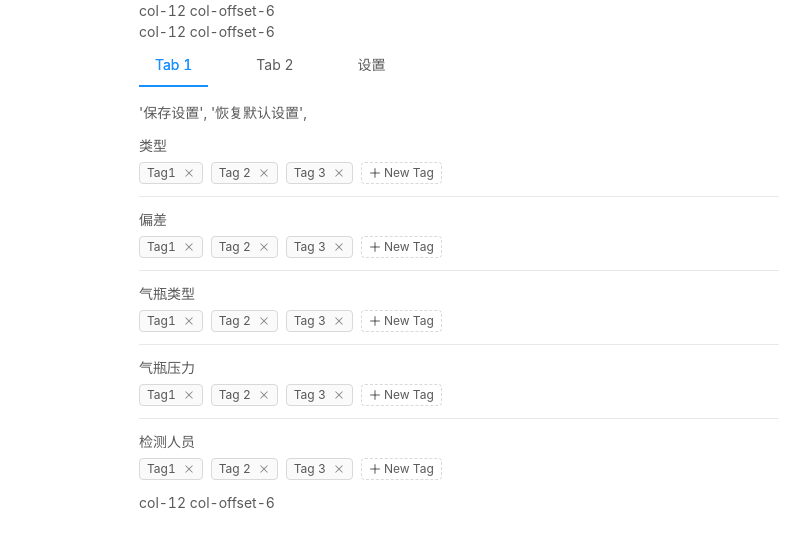
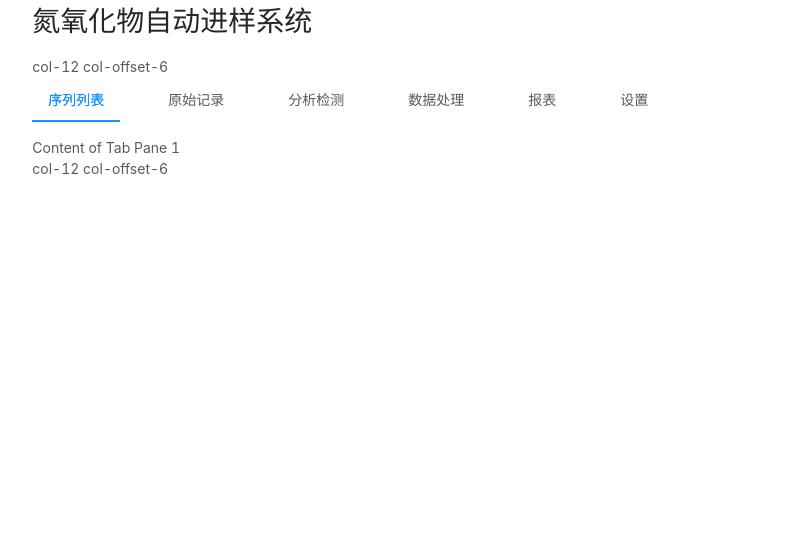
Before and after one commit to wuyusheng1023/nox-auto-sampling, a React (Create React App) app in the folder frontend/: page / in a window 1280 px wide. Shown: the top 546 px of the page, without its empty margins (181-991 px from the left). Built offline with nearby package versions, Linux system fonts and the light colour scheme.

Commit message:
complete a little bit frontend structure

```diff
--- a/frontend/package.json
+++ b/frontend/package.json
@@ -8,7 +8,6 @@
     "@testing-library/user-event": "^12.1.10",
     "antd": "^4.11.1",
     "babel-plugin-import": "^1.13.3",
-    "rc-tween-one": "^2.7.3",
     "react": "^17.0.1",
     "react-dom": "^17.0.1",
     "react-scripts": "4.0.1",
--- a/frontend/src/App.js
+++ b/frontend/src/App.js
@@ -9,22 +9,22 @@ function App() {
   return (
     <div className="App">
       <Row>
-        <Col span={12} offset={6}>
+        <Col span={16} offset={4}>
+          <h1>氮氧化物自动进样系统</h1>
+        </Col>
+      </Row>
+      <Row>
+        <Col span={16} offset={4}>
           col-12 col-offset-6
         </Col>
       </Row>
       <Row>
-        <Col span={12} offset={6}>
-          col-12 col-offset-6
-        </Col>
-      </Row>
-      <Row>
-        <Col span={12} offset={6}>
+        <Col span={16} offset={4}>
           <Tabframe></Tabframe>
         </Col>
       </Row>
       <Row>
-        <Col span={12} offset={6}>
+        <Col span={16} offset={4}>
           col-12 col-offset-6
         </Col>
       </Row>
--- a/frontend/src/components/EditableTagGroup.jsx
+++ b/frontend/src/components/EditableTagGroup.jsx
@@ -8,7 +8,7 @@ import PlusOutlined from '@ant-design/icons/PlusOutlined';
 
 export default class EditableTagGroup extends React.Component {
   state = {
-    tags: ['Tag1', 'Tag 2', 'Tag 3'],
+    tags: this.props.tags,
     inputVisible: false,
     inputValue: '',
     editInputIndex: -1,
@@ -137,7 +137,7 @@ export default class EditableTagGroup extends React.Component {
         )}
         {!inputVisible && (
           <Tag className="site-tag-plus" onClick={this.showInput}>
-            <PlusOutlined /> New Tag
+            <PlusOutlined /> 添加
           </Tag>
         )}
       </>
--- /dev/null
+++ b/frontend/src/components/SettingList.css
@@ -0,0 +1,3 @@
+.code-box-demo .ant-tag {
+  margin-bottom: 8px;
+}
--- a/frontend/src/components/SettingList.jsx
+++ b/frontend/src/components/SettingList.jsx
@@ -1,10 +1,22 @@
 import React from 'react';
-import 'antd/dist/antd.css';
+import './SettingList.css'
+import Button from 'antd/lib/button';
 import List from 'antd/lib/list';
 import EditableTagGroup from './EditableTagGroup'
 
 
 export default function SettingList() {
+  let defaultData = [
+    { 'name': '类型', 'tags': ['校准', '质控', '样品'] },
+    { 'name': '偏差', 'tags': ['0.1 %', '0.5 %', '1 %'] },
+    {
+      'name': '气瓶类型',
+      'tags': ['美托 2 升', '美托 4 升', '美托 8 升', '科金 2 升', '科金 4 升', '科金 8 升']
+    },
+    { 'name': '气瓶压力', 'tags': ['11.0 MPa', '10.9 MPa', '10.8 MPa', '10.7 MPa'] },
+    { 'name': '检测人员', 'tags': ['倪才倩', '范洁'] },
+  ]
+
   let settingData = [
     { 'name': '类型', 'tags': ['校准', '质控', '样品'] },
     { 'name': '偏差', 'tags': ['0.1 %', '0.5 %', '1 %'] },
@@ -12,18 +24,21 @@ export default function SettingList() {
       'tags': ['美托 2 升', '美托 4 升', '美托 8 升', '科金 2 升', '科金 4 升', '科金 8 升']
     },
     { 'name': '气瓶压力', 'tags': ['11.0 MPa', '10.9 MPa', '10.8 MPa', '10.7 MPa'] },
-    { 'name': '检测人员', 'tags': ['倪才倩,', '范洁'] },
+    { 'name': '检测人员', 'tags': ['倪才倩', '范洁'] },
   ]
 
   const onUpdate = function(name, tags) {
     settingData = settingData.map(
         item => item['name'] !== name ? item : {name : name, 'tags': tags }
      )
+     console.log(settingData)
   };
 
   return (
     <>
-      '保存设置', '恢复默认设置',
+      <Button>撤销</Button>
+      <Button>保存</Button>
+      <Button style={{ float: 'right' }}>恢复出厂设置</Button>
       <List
         itemLayout="horizontal"
         dataSource={ settingData }
--- a/frontend/src/components/TabFrame.jsx
+++ b/frontend/src/components/TabFrame.jsx
@@ -7,14 +7,23 @@ const { TabPane } = Tabs;
 export default function Tabframe() {
   return(
     <Tabs defaultActiveKey="1">
-      <TabPane tab="Tab 1" key="1">
-        <SettingList />
+      <TabPane tab="序列列表" key="1">
+        Content of Tab Pane 1
       </TabPane>
-      <TabPane tab="Tab 2" key="2">
+      <TabPane tab="原始记录" key="2">
         Content of Tab Pane 2
       </TabPane>
-      <TabPane tab="设置" key="3">
-        Content of Tab Pane 3
+      <TabPane tab="分析检测" key="3">
+        Content of Tab Pane 2
+      </TabPane>
+      <TabPane tab="数据处理" key="4">
+        Content of Tab Pane 2
+      </TabPane>
+      <TabPane tab="报表" key="5">
+        Content of Tab Pane 2
+      </TabPane>
+      <TabPane tab="设置" key="6">
+        <SettingList />
       </TabPane>
     </Tabs>
   );
```
Also changed, not shown: 1 other file (tests, documents, lock files or other folders).
